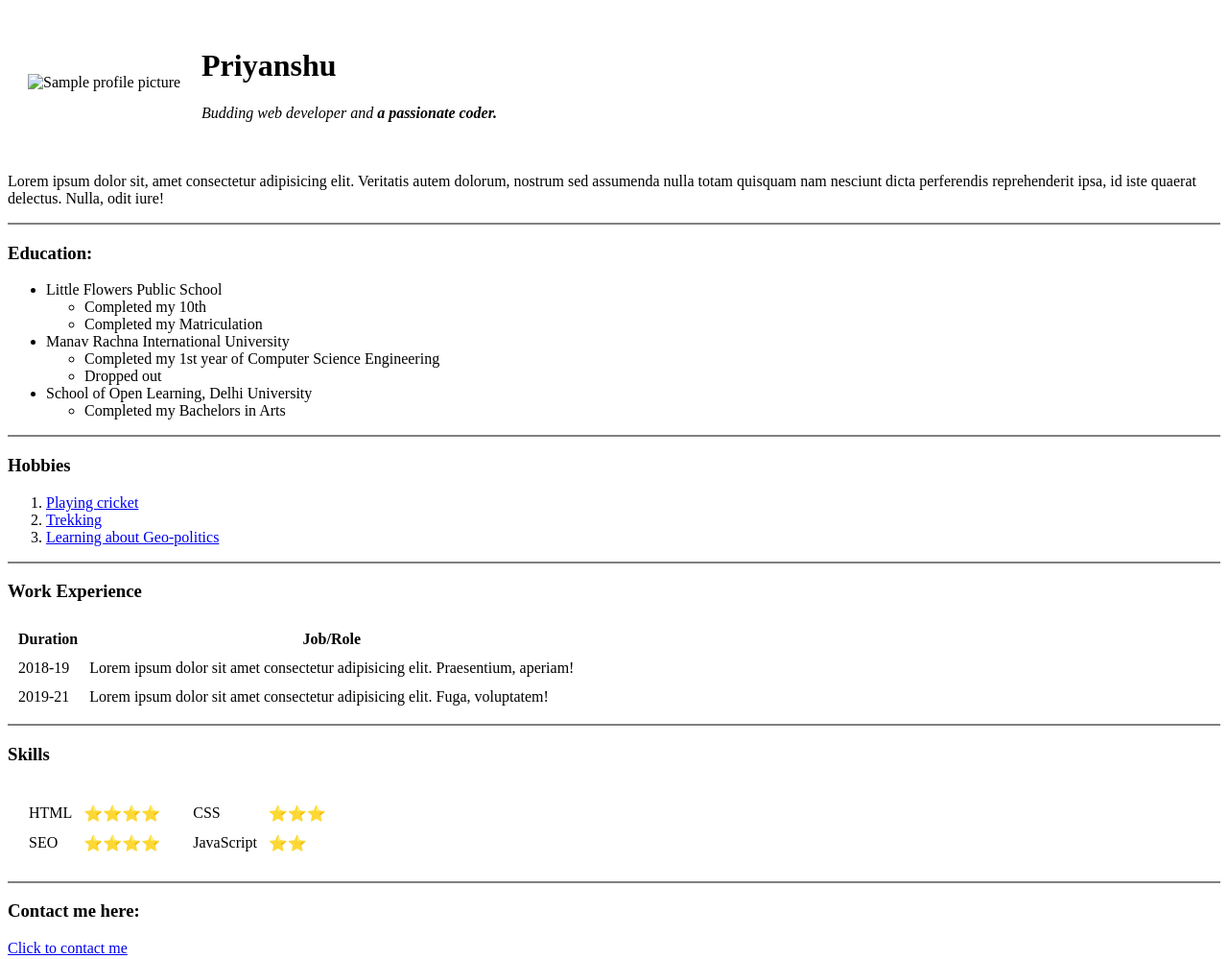
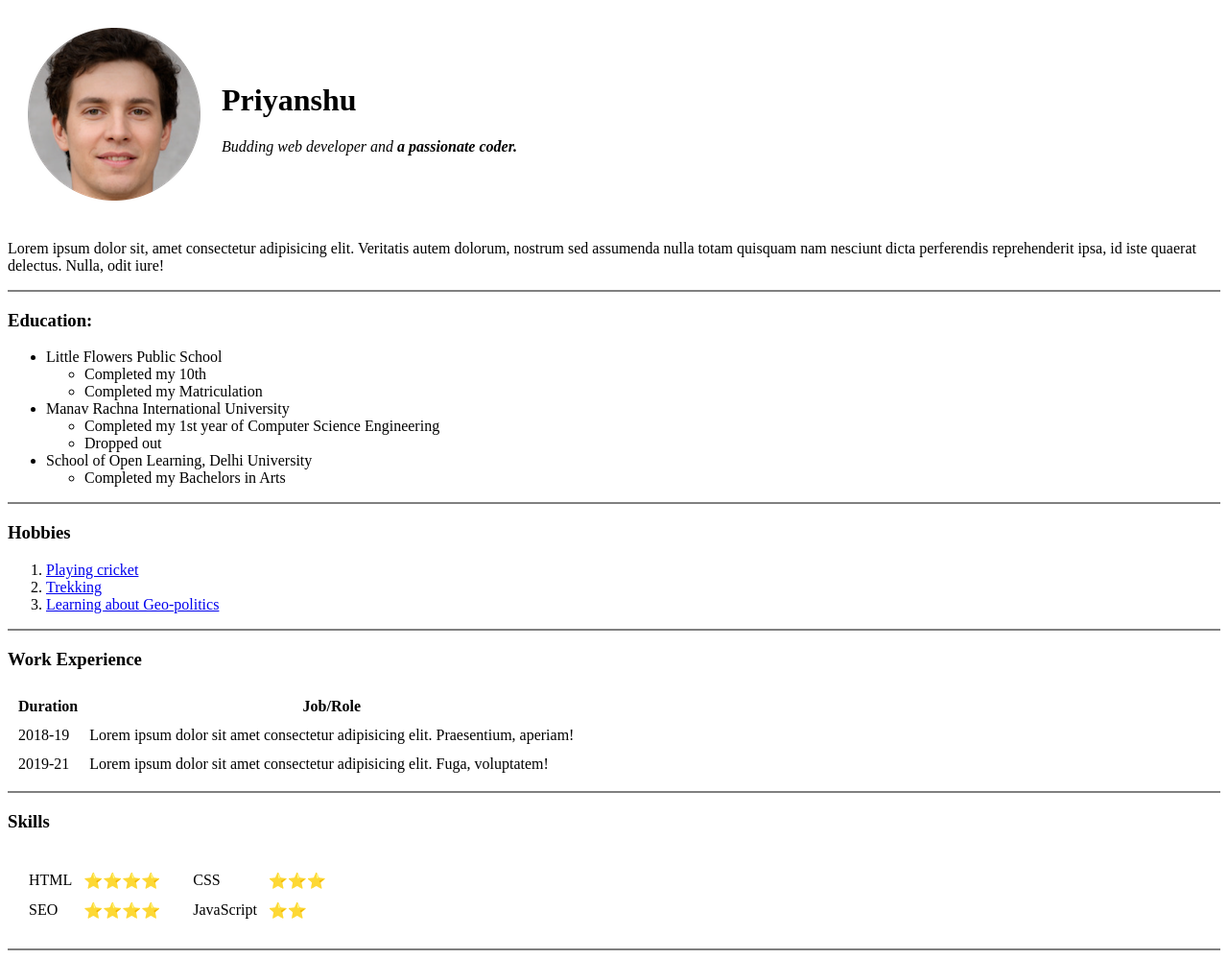
Before and after one commit to Nishaachar/cv, a plain HTML site: page index.html in a window 1280 px wide. Shown: the top 999 px of the page at 96% size. Drawn offline with Linux system fonts and the light colour scheme.

Commit message:
changed image link

```diff
--- a/index.html
+++ b/index.html
@@ -10,7 +10,7 @@
 <body>
   <!--Page layout can also be set using table element like this:- -->
   <table cellspacing = "20"> <!--Cellspacing attribute increases the spacing between two cells-->
-    <tr><td><img src="Html self site/humanimage.png" alt="Sample profile picture"> <!-- 'src' is used to specify the path to get image and 'alt' is used to specify the alternate text to be displayed incase the picture is not displayed--></td>
+    <tr><td><img src="humanimage.png" alt="Sample profile picture"> <!-- 'src' is used to specify the path to get image and 'alt' is used to specify the alternate text to be displayed incase the picture is not displayed--></td>
     <td><h1>Priyanshu</h1> <!--This is the heading on the webpage, Goes from h1 to h6 with decreasing fontsize respectively-->
       <p><em>Budding web developer and <strong> a passionate coder.</strong></em></p> <!-- i tag could have been used but its good practise to use em because it states that the word has an emphasis whereas i tag just simply italicize the text.
       Its the same with b tag. It simply boldens the text whereas by using strong tag we can convey that the word within strong text has a strong importance--></td></tr>
```
